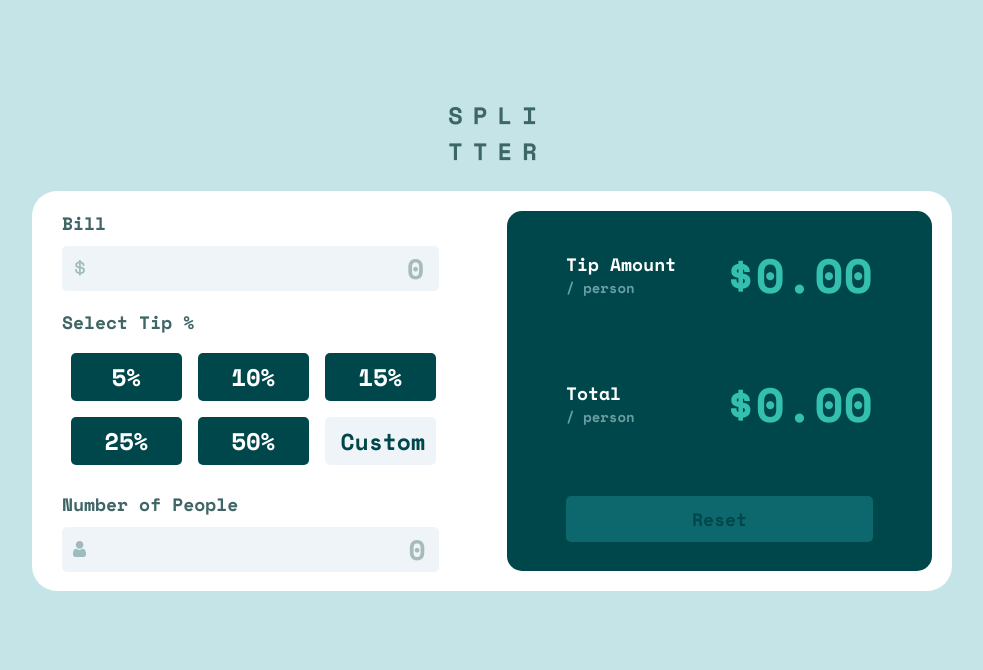
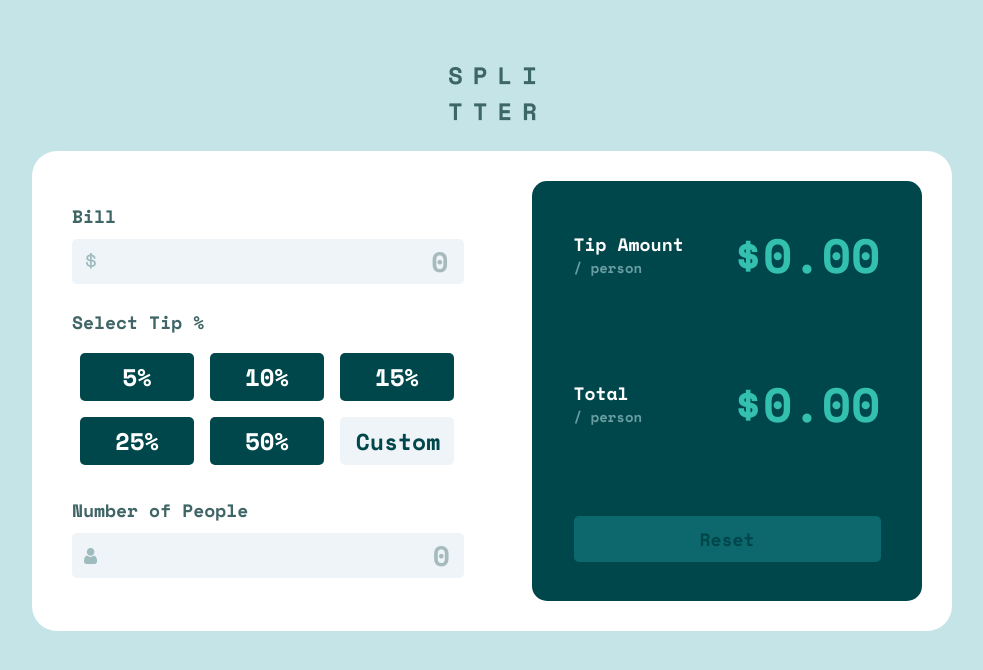
Before and after one commit to GilsonJrr/tip-calculator-web, a React (Create React App) app: page / in a window 1280 px wide. Shown: the top 670 px of the page, without its empty margins (148-1131 px from the left). Built offline with nearby package versions, Linux system fonts and the light colour scheme.

Commit message:
Responsiveness 2.0

```diff
--- a/src/Style/GlobalStyle.js
+++ b/src/Style/GlobalStyle.js
@@ -25,9 +25,10 @@ export const Logo = styled.div`
 export const BackCalculator = styled.div`
     //web
     max-width: 920px;
+    min-width: 920px;
     height: 60%;
     max-height: 480px;
-    min-height: 400px;
+    min-height: 480px;
     background: #FFFFFF;
     border-radius: 25px;
     display: flex;
@@ -36,6 +37,8 @@ export const BackCalculator = styled.div`
     //mobile
     @media(max-width: 375px){
         margin-top: 30px;
+        max-width: 100%;
+        min-width: 100%;
         width: 100%;
         height: 90%;
         max-height: 90%;
@@ -52,9 +55,9 @@ export const BackCalculator = styled.div`
 
 export const BackResult = styled.div`
     width: 49%;
+    margin: 30px;
     background: #00474B;
     border-radius: 15px;
-    margin: 20px;
     display: flex;
     flex-direction: column;
     align-items: center;
@@ -62,24 +65,23 @@ export const BackResult = styled.div`
     @media(max-width: 375px){
         width: 88%;
         height: 250px;
+        margin: 0px;
     }
 `;
 
 export const DivInput = styled.div`
     width: 49%;
-    padding-top: 10px;
-    padding-bottom: 10px;
+    margin: 40px;
     display: flex;
     flex-direction: column;
     justify-content: space-around;
-    padding-left: 30px;
     @media(max-width: 375px){
         width: 100%;
         height: 50%;
         padding-top: 0px;
-        padding-bottom: 0px;
+        padding-bottom: 30px;
         padding-left: 0px;
-        margin-right: 0px;
+        margin: 0px;
     }
 `;
 
@@ -108,7 +110,7 @@ export const DviSections = styled.div`
 
 export const InputValue = styled.div`
     display: flex;
-    width: 375px;
+    width: 100%;
     height: 45px;
     background: #EEF4F8;
     border-radius: 5px;
@@ -145,7 +147,7 @@ export const InputNumber = styled.input`
 export const Button = styled.button`
     border: none;
     outline: none;
-    width: 111px;
+    width: 114px;
     height: 48px;
     background: #00474B;
     border-radius: 5px;
@@ -171,11 +173,11 @@ export const Button = styled.button`
 export const DviButton = styled.div`
     display: flex;
     flex-wrap: wrap;
-    width: 90%;
-    align-items: center;
-    justify-content: center;
+    width: 100%;
+    justify-content: flex-start;
     @media(max-width: 375px){
         width: 100%;
+        justify-content: center;
     }
 `;
 
```
